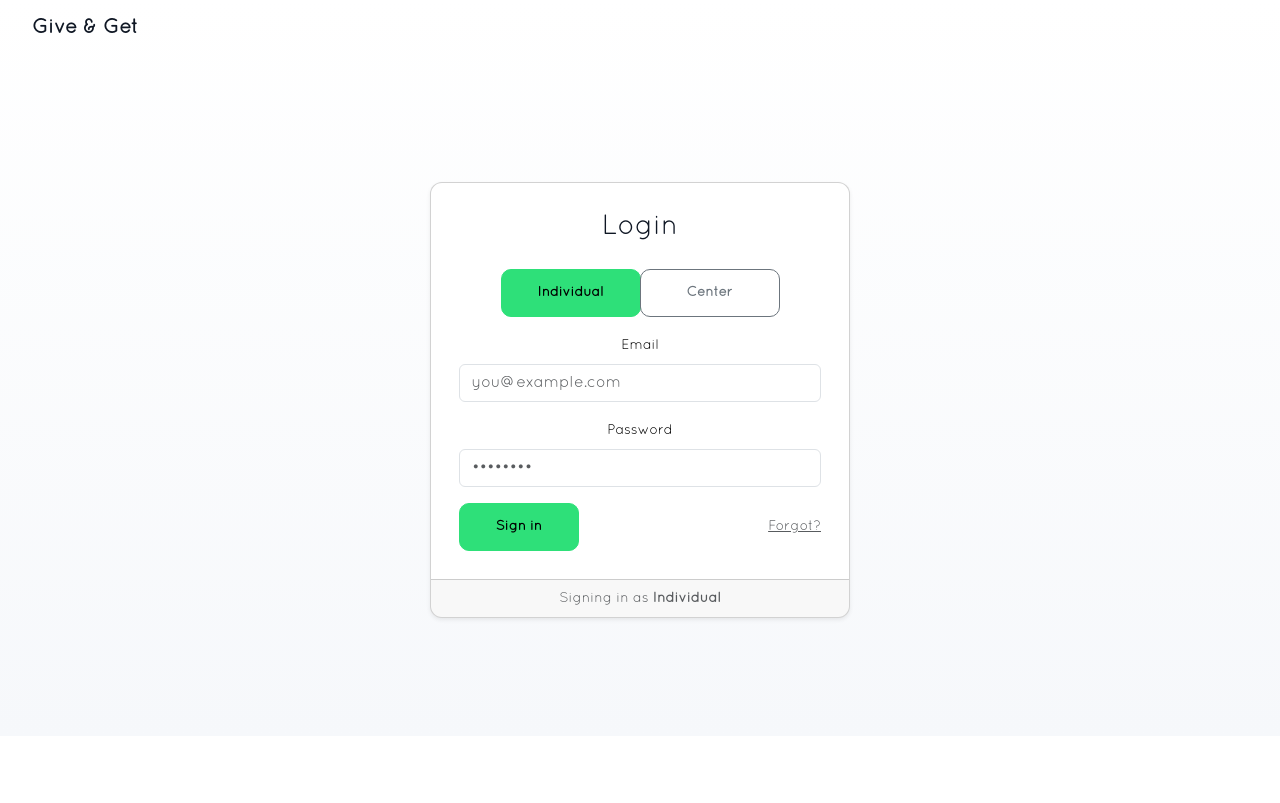
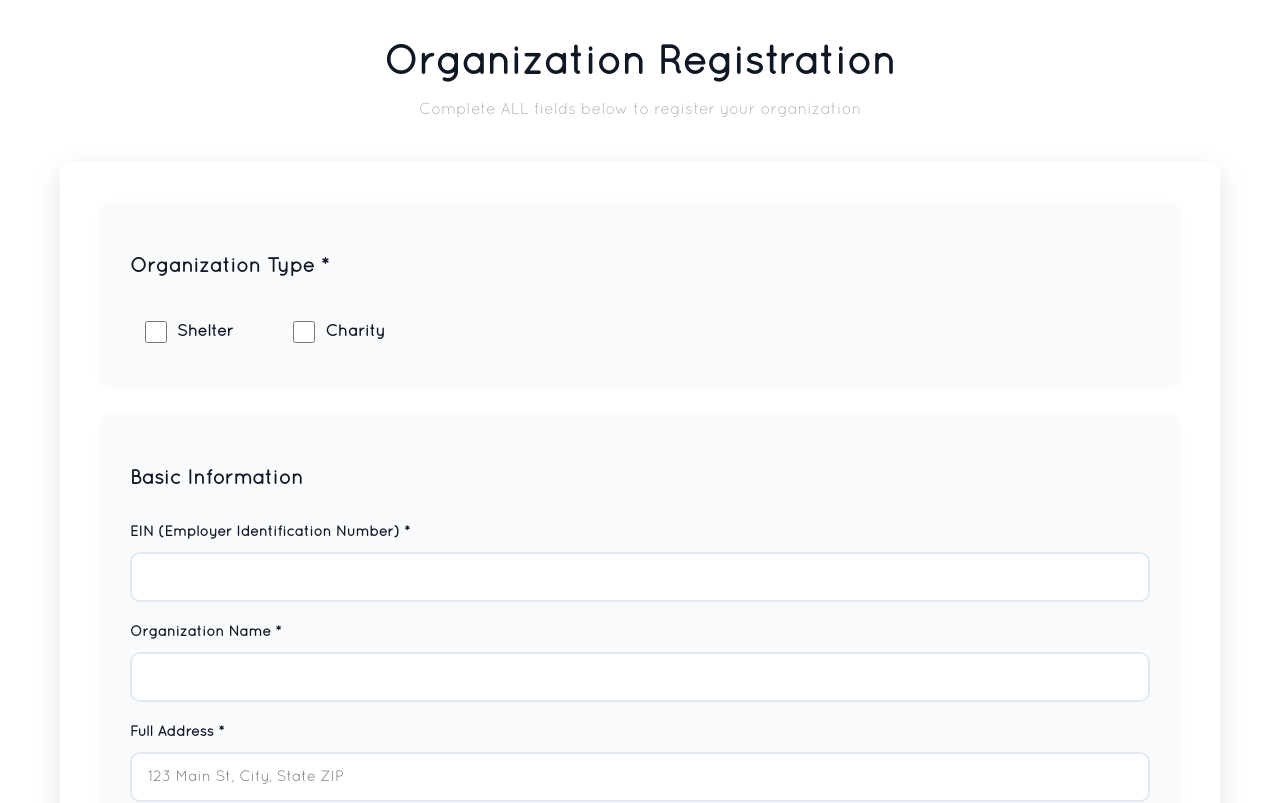
Before and after one commit to Give-Get/Give-Get, a React (Create React App) app: page /register-organization in a window 1280 px wide. Before the commit this address led to /login. Shown: the top 803 px of the page. Built offline with nearby package versions, Linux system fonts and the light colour scheme.

Commit message:
updated organizations page css

```diff
--- a/src/OrganizationsPage.css
+++ b/src/OrganizationsPage.css
@@ -1,76 +1,55 @@
 .organizations-page {
-  max-width: 1000px;
+  max-width: 1200px;
   margin: 0 auto;
   padding: 40px 20px;
-  font-family: -apple-system, BlinkMacSystemFont, 'Segoe UI', Roboto, Oxygen, Ubuntu, Cantarell, sans-serif;
-  background: linear-gradient(135deg, #667eea 0%, #764ba2 100%);
+  font-family: var(--ff-base);
+  background: var(--bs-body-bg);
   min-height: 100vh;
+  letter-spacing: var(--tracking-base);
 }
 
 .organizations-page h1 {
-  color: #ffffff;
+  font-family: "Quicksand_Bold", var(--ff-base);
+  color: var(--bs-dark);
   text-align: center;
   margin-bottom: 10px;
-  font-size: 3em;
-  font-weight: 800;
-  text-shadow: 2px 2px 4px rgba(0,0,0,0.2);
-  letter-spacing: -1px;
+  font-size: 2.5em;
+  font-weight: 700;
+  letter-spacing: calc(var(--tracking-base) * 0.6);
 }
 
 .subtitle {
   text-align: center;
-  color: #f0f0f0;
-  font-size: 1.2em;
+  color: var(--bs-secondary);
+  font-size: 1em;
   margin-bottom: 40px;
-  font-weight: 300;
-  text-shadow: 1px 1px 2px rgba(0,0,0,0.1);
+  font-weight: 400;
 }
 
 .org-form {
   background: #ffffff;
   padding: 40px;
-  border-radius: 20px;
-  box-shadow: 0 20px 60px rgba(0,0,0,0.3);
+  border-radius: 12px;
+  box-shadow: 0 10px 30px rgba(2,6,23,0.12);
   margin-bottom: 50px;
-  animation: slideIn 0.5s ease-out;
-}
-
-@keyframes slideIn {
-  from {
-    opacity: 0;
-    transform: translateY(30px);
-  }
-  to {
-    opacity: 1;
-    transform: translateY(0);
-  }
 }
 
 fieldset {
   border: none;
-  background: linear-gradient(135deg, #f5f7fa 0%, #c3cfe2 100%);
+  background: var(--bs-light);
   border-radius: 12px;
   padding: 30px;
   margin-bottom: 30px;
-  box-shadow: 0 4px 15px rgba(0,0,0,0.08);
-  transition: transform 0.3s, box-shadow 0.3s;
-}
-
-fieldset:hover {
-  transform: translateY(-2px);
-  box-shadow: 0 6px 20px rgba(0,0,0,0.12);
+  box-shadow: 0 2px 8px rgba(0,0,0,0.04);
 }
 
 legend {
-  font-size: 1.5em;
+  font-size: 1.25em;
   font-weight: 700;
-  color: #2c3e50;
-  padding: 0 15px;
-  background: linear-gradient(135deg, #667eea 0%, #764ba2 100%);
-  color: white;
-  border-radius: 25px;
-  padding: 8px 20px;
-  box-shadow: 0 4px 15px rgba(102, 126, 234, 0.4);
+  color: var(--bs-dark);
+  padding: 20px 0px;
+  background: transparent;
+  letter-spacing: calc(var(--tracking-base) * 0.8);
 }
 
 .form-group {
@@ -81,9 +60,8 @@ legend {
   display: block;
   margin-bottom: 8px;
   font-weight: 600;
-  color: #2c3e50;
-  font-size: 0.95em;
-  letter-spacing: 0.3px;
+  color: var(--bs-dark);
+  font-size: 0.9em;
 }
 
 .form-group input[type="text"],
@@ -94,21 +72,21 @@ legend {
 .form-group textarea {
   width: 100%;
   padding: 12px 16px;
-  border: 2px solid #e1e8ed;
+  border: 2px solid #e2e8f0;
   border-radius: 10px;
   font-size: 15px;
   box-sizing: border-box;
-  transition: all 0.3s ease;
-  font-family: inherit;
+  transition: all 0.2s ease;
+  font-family: var(--ff-base);
   background: white;
+  color: var(--bs-body-color);
 }
 
 .form-group input:focus,
 .form-group textarea:focus {
   outline: none;
-  border-color: #667eea;
-  box-shadow: 0 0 0 4px rgba(102, 126, 234, 0.1);
-  transform: translateY(-1px);
+  border-color: var(--bs-primary);
+  box-shadow: 0 0 0 3px rgba(46, 224, 121, 0.15);
 }
 
 .form-group textarea {
@@ -135,21 +113,21 @@ legend {
   gap: 10px;
   font-weight: 600;
   cursor: pointer;
-  color: #2c3e50;
+  color: var(--bs-dark);
   padding: 10px 15px;
-  border-radius: 8px;
+  border-radius: 10px;
   transition: background-color 0.2s;
 }
 
 .checkbox-group label:hover {
-  background-color: rgba(255, 255, 255, 0.5);
+  background-color: rgba(46, 224, 121, 0.1);
 }
 
 .checkbox-group input[type="checkbox"] {
   width: 22px;
   height: 22px;
   cursor: pointer;
-  accent-color: #667eea;
+  accent-color: var(--bs-primary);
 }
 
 .checkbox-grid {
@@ -165,73 +143,53 @@ legend {
   gap: 10px;
   font-weight: 500;
   cursor: pointer;
-  color: #2c3e50;
+  color: var(--bs-dark);
   padding: 12px 15px;
   border-radius: 10px;
   transition: all 0.2s;
-  background: rgba(255, 255, 255, 0.6);
+  background: rgba(248, 250, 252, 0.6);
   border: 2px solid transparent;
 }
 
 .checkbox-grid label:hover {
-  background: rgba(255, 255, 255, 0.9);
-  border-color: #667eea;
-  transform: translateX(3px);
+  background: rgba(46, 224, 121, 0.08);
+  border-color: var(--bs-primary);
 }
 
 .checkbox-grid input[type="checkbox"] {
   width: 20px;
   height: 20px;
   cursor: pointer;
-  accent-color: #667eea;
-}
-
-.checkbox-grid input[type="checkbox"]:checked + label {
-  background: rgba(102, 126, 234, 0.1);
+  accent-color: var(--bs-primary);
 }
 
 .submit-btn {
   width: 100%;
   padding: 18px;
-  background: linear-gradient(135deg, #667eea 0%, #764ba2 100%);
-  color: white;
+  background-color: var(--bs-primary);
+  color: #000000;
   border: none;
-  border-radius: 12px;
-  font-size: 20px;
+  border-radius: 25px;
+  font-size: 16px;
   font-weight: 700;
   cursor: pointer;
-  transition: all 0.3s;
+  transition: all 0.2s;
   text-transform: uppercase;
-  letter-spacing: 2px;
+  letter-spacing: 0.5px;
   margin-top: 20px;
-  box-shadow: 0 10px 30px rgba(102, 126, 234, 0.4);
-  position: relative;
-  overflow: hidden;
-}
-
-.submit-btn::before {
-  content: '';
-  position: absolute;
-  top: 0;
-  left: -100%;
-  width: 100%;
-  height: 100%;
-  background: linear-gradient(90deg, transparent, rgba(255,255,255,0.3), transparent);
-  transition: left 0.5s;
-}
-
-.submit-btn:hover::before {
-  left: 100%;
+  min-height: 56px;
+  font-family: var(--ff-base);
 }
 
 .submit-btn:hover {
-  transform: translateY(-3px);
-  box-shadow: 0 15px 40px rgba(102, 126, 234, 0.6);
+  background-color: #2ee079;
+  transform: translateY(-2px);
+  box-shadow: 0 4px 12px rgba(46, 224, 121, 0.3);
 }
 
 .submit-btn:active {
-  transform: translateY(-1px);
-  box-shadow: 0 8px 20px rgba(102, 126, 234, 0.4);
+  transform: translateY(0);
+  box-shadow: none;
 }
 
 .organizations-list {
@@ -239,103 +197,79 @@ legend {
 }
 
 .organizations-list h2 {
-  color: #ffffff;
+  font-family: "Quicksand_Bold", var(--ff-base);
+  color: var(--bs-dark);
   margin-bottom: 30px;
-  font-size: 2.5em;
+  font-size: 2em;
   font-weight: 700;
-  text-shadow: 2px 2px 4px rgba(0,0,0,0.2);
   text-align: center;
+  letter-spacing: calc(var(--tracking-base) * 0.6);
 }
 
 .org-card {
   background: white;
   padding: 30px;
   margin-bottom: 25px;
-  border-radius: 15px;
-  box-shadow: 0 10px 30px rgba(0,0,0,0.2);
-  border-left: 6px solid #667eea;
-  transition: all 0.3s;
-  animation: slideIn 0.5s ease-out;
+  border-radius: 12px;
+  box-shadow: 0 4px 12px rgba(0,0,0,0.08);
+  border-left: 4px solid var(--bs-primary);
+  transition: all 0.2s;
 }
 
 .org-card:hover {
-  transform: translateX(8px) translateY(-4px);
-  box-shadow: 0 15px 40px rgba(0,0,0,0.25);
-  border-left-width: 8px;
+  transform: translateY(-2px);
+  box-shadow: 0 8px 20px rgba(0,0,0,0.12);
 }
 
 .org-card h3 {
   margin-top: 0;
-  background: linear-gradient(135deg, #667eea 0%, #764ba2 100%);
-  -webkit-background-clip: text;
-  -webkit-text-fill-color: transparent;
-  background-clip: text;
-  font-size: 1.8em;
+  color: var(--bs-dark);
+  font-size: 1.5em;
   margin-bottom: 20px;
-  font-weight: 800;
+  font-weight: 700;
+  font-family: var(--ff-base);
 }
 
 .org-card p {
   margin: 12px 0;
-  color: #555;
-  line-height: 1.8;
-  font-size: 1.05em;
+  color: var(--bs-body-color);
+  line-height: 1.6;
+  font-size: 1em;
 }
 
 .org-card p strong {
-  color: #2c3e50;
+  color: var(--bs-dark);
   font-weight: 700;
 }
 
 .org-card details {
   margin-top: 20px;
   padding-top: 20px;
-  border-top: 2px solid #e1e8ed;
+  border-top: 2px solid #e2e8f0;
 }
 
 .org-card summary {
   cursor: pointer;
-  color: #667eea;
+  color: var(--bs-primary);
   font-weight: 700;
   padding: 12px;
-  border-radius: 8px;
+  border-radius: 10px;
   transition: all 0.2s;
-  font-size: 1.1em;
+  font-size: 1em;
 }
 
 .org-card summary:hover {
-  background: linear-gradient(135deg, #f5f7fa 0%, #c3cfe2 100%);
-  transform: translateX(5px);
+  background: rgba(46, 224, 121, 0.1);
 }
 
 .org-card pre {
-  background: #2c3e50;
+  background: var(--bs-dark);
   color: #ecf0f1;
   padding: 20px;
   border-radius: 10px;
   overflow-x: auto;
   font-size: 0.9em;
   margin-top: 15px;
-  box-shadow: inset 0 2px 10px rgba(0,0,0,0.3);
-  border: 2px solid #34495e;
-}
-
-::-webkit-scrollbar {
-  width: 12px;
-}
-
-::-webkit-scrollbar-track {
-  background: rgba(255, 255, 255, 0.1);
-  border-radius: 10px;
-}
-
-::-webkit-scrollbar-thumb {
-  background: linear-gradient(135deg, #667eea 0%, #764ba2 100%);
-  border-radius: 10px;
-}
-
-::-webkit-scrollbar-thumb:hover {
-  background: linear-gradient(135deg, #764ba2 0%, #667eea 100%);
 }
 
 @media (max-width: 768px) {
@@ -364,24 +298,6 @@ legend {
   }
 
   legend {
-    font-size: 1.2em;
+    font-size: 1.1em;
   }
 }
-
-.form-group input:valid,
-.form-group textarea:valid {
-  border-color: #27ae60;
-}
-
-.form-group input:required:invalid {
-  animation: subtlePulse 2s ease-in-out infinite;
-}
-
-@keyframes subtlePulse {
-  0%, 100% {
-    border-color: #e1e8ed;
-  }
-  50% {
-    border-color: #dfe6e9;
-  }
-}
--- a/src/components/App.jsx
+++ b/src/components/App.jsx
@@ -2,6 +2,7 @@ import React from 'react';
 import { Routes, Route, Navigate } from 'react-router-dom';
 import Login from './Login';
 import Main from './Main';
+import OrganizationsPage from '../OrganizationsPage';
 
 /** Simple auth guard using localStorage flag 'auth' (replace with real auth) */
 function RequireAuth({ children }) {
@@ -14,6 +15,7 @@ export default function App() {
     <Routes>
       <Route path="/login" element={<Login />} />
       <Route path="/" element={<RequireAuth><Main /></RequireAuth>} />
+      <Route path="/register-organization" element={<OrganizationsPage />} />
       <Route path="*" element={<Navigate to="/login" replace />} />
     </Routes>
   );
--- a/src/components/Login.jsx
+++ b/src/components/Login.jsx
@@ -37,10 +37,10 @@ export default function Login() {
               </button>
               <button
                 type="button"
-                className={`btn ${type === 'center' ? 'btn-primary' : 'btn-outline-secondary'}`}
-                onClick={() => setType('center')}
+                className={`btn ${type === 'organization' ? 'btn-primary' : 'btn-outline-secondary'}`}
+                onClick={() => setType('organization')}
               >
-                Center
+                Organization
               </button>
             </div>
 
@@ -65,7 +65,7 @@ export default function Login() {
           </div>
 
           <div className="card-footer text-center small text-muted">
-            Signing in as <strong>{type === 'individual' ? 'Individual' : 'Center'}</strong>
+            Signing in as <strong>{type === 'individual' ? 'Individual' : 'Organization'}</strong>
           </div>
         </div>
       </main>
```
